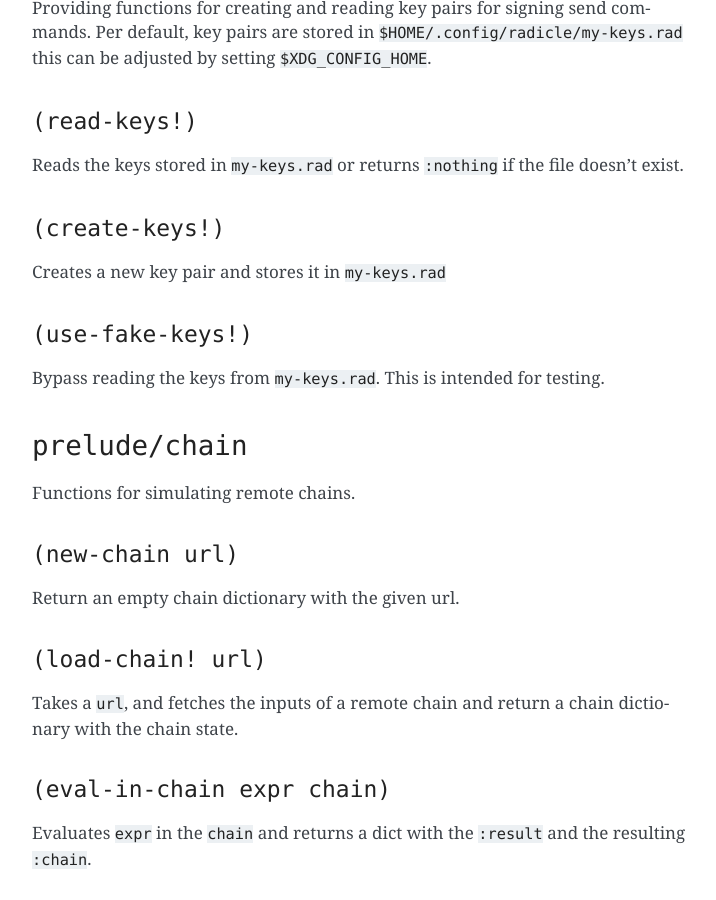
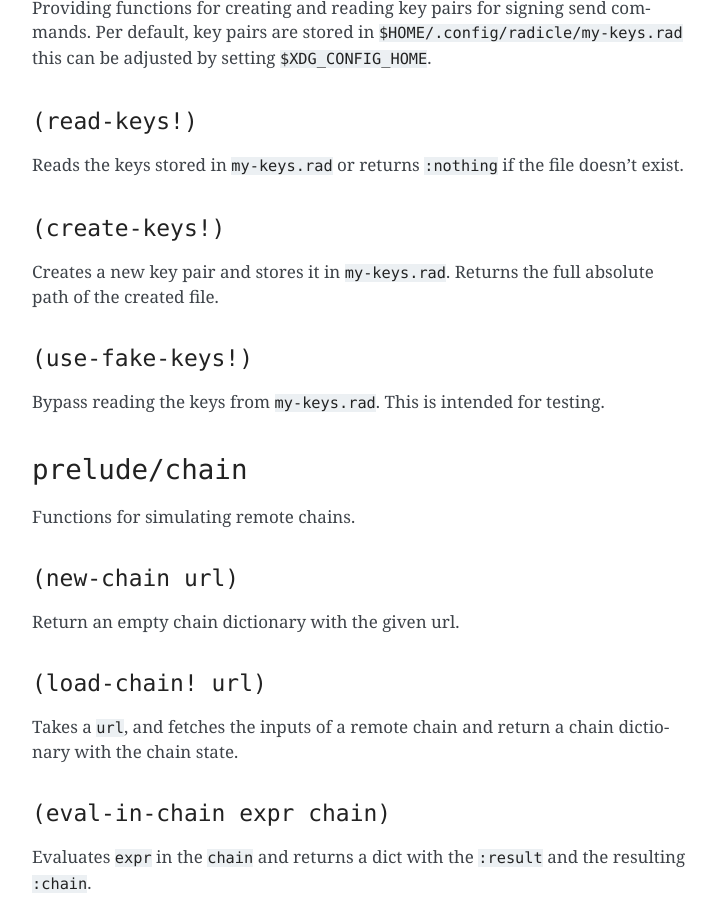
Before and after one commit to radicle-dev/radicle-alpha, a Sphinx documentation site: the page built from docs/source/reference.rst, in a window 1280 px wide and 900 px high, scrolled down 23743 px. Shown: the whole window, without its empty margins (388-1104 px from the left). Built offline with Sphinx 7.4.7, drawn with Linux system fonts in a browser that asks for light colours; pages that are not in the unit, such as notebooks, are missing from menus.

Commit message:
rad-create-keys: Feedback when successfully created
`rad-create-keys` now outputs something to the user when the key file is
successfully created.

```diff
--- a/docs/source/reference.rst
+++ b/docs/source/reference.rst
@@ -1144,7 +1144,8 @@ file doesn't exist.
 ``(create-keys!)``
 ~~~~~~~~~~~~~~~~~~
 
-Creates a new key pair and stores it in ``my-keys.rad``
+Creates a new key pair and stores it in ``my-keys.rad``. Returns the
+full absolute path of the created file.
 
 ``(use-fake-keys!)``
 ~~~~~~~~~~~~~~~~~~~~
```
Also changed, not shown: 2 other files.
